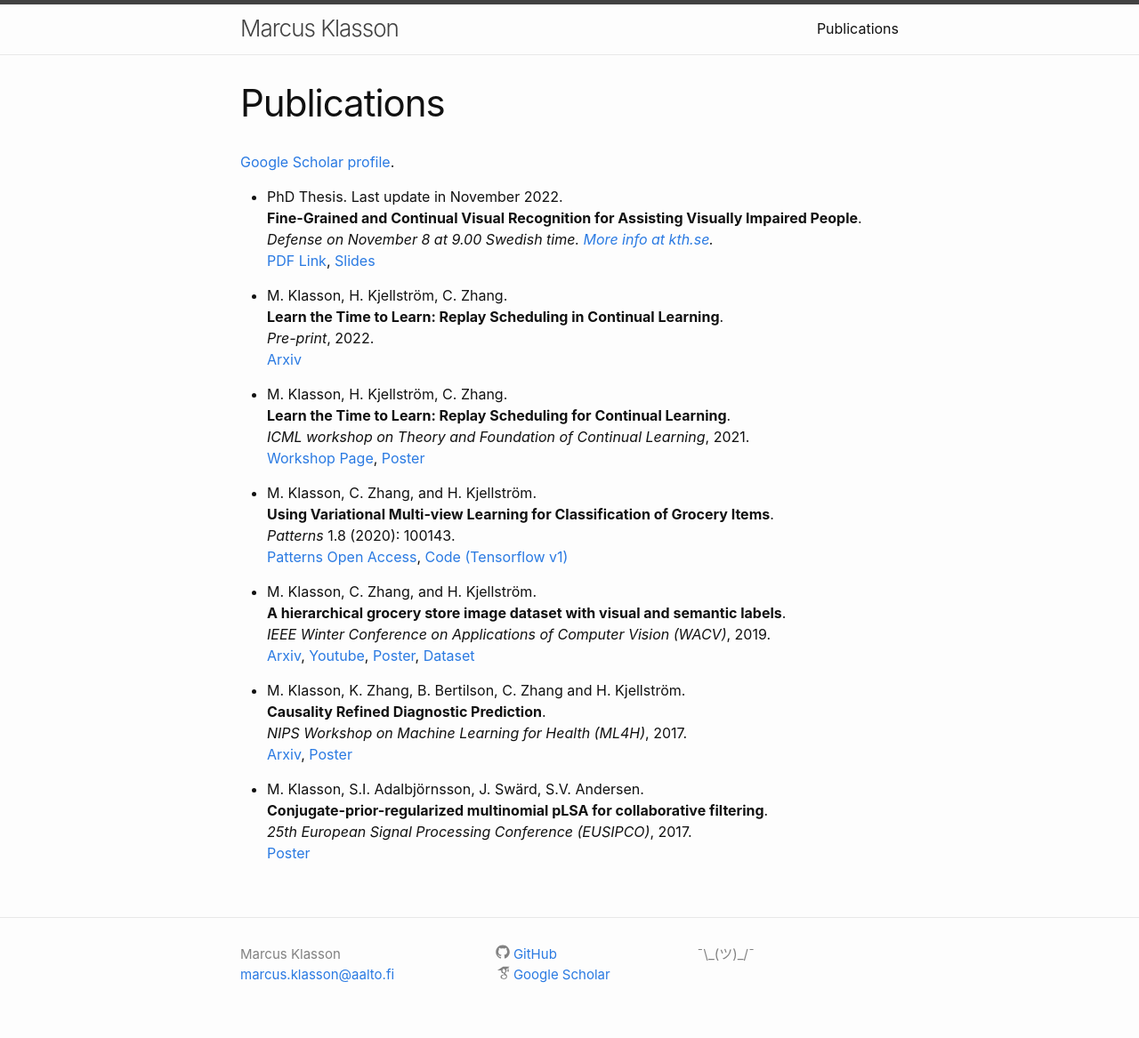
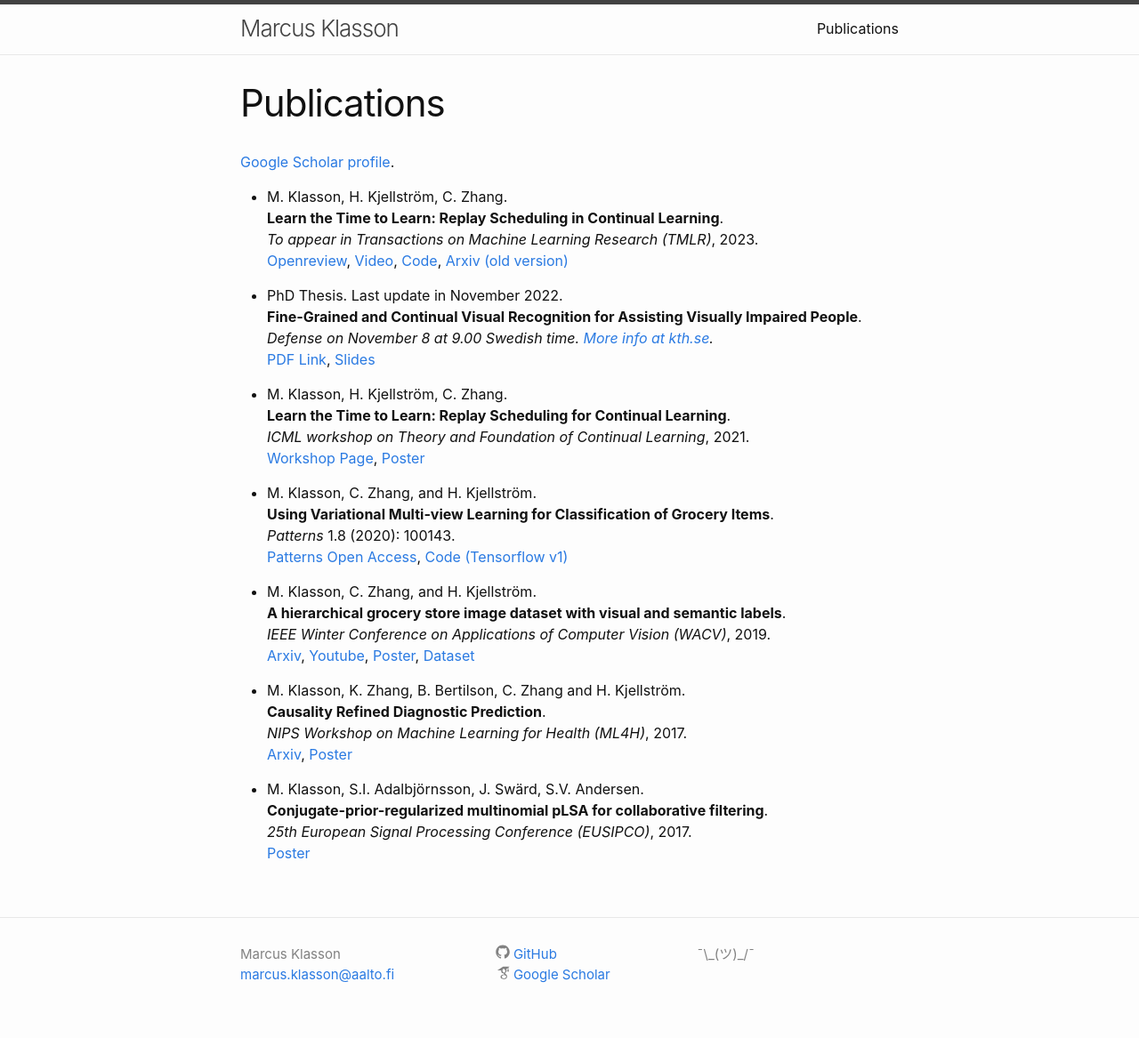
Before and after one commit to marcusklasson/marcusklasson.github.io, a Jekyll site: the page built from publications.md, in a window 1280 px wide. Shown: the whole page at 89% size. Built offline with Jekyll 4.4.1, drawn with Linux system fonts in a browser that asks for light colours.

Commit message:
updated info on tmlr paper and added links

```diff
--- a/publications.md
+++ b/publications.md
@@ -5,16 +5,19 @@ permalink: /publications/
 ---
 [Google Scholar profile](https://scholar.google.es/citations?user=H9VHxP4AAAAJ&hl=en).
 
+* M. Klasson, H. Kjellström,  C. Zhang.<br>
+**Learn the Time to Learn: Replay Scheduling in Continual Learning**.<br>
+*To appear in Transactions on Machine Learning Research (TMLR)*, 2023.<br>
+[Openreview](https://openreview.net/forum?id=Q4aAITDgdP),
+[Video](https://youtu.be/huCX46HqMl4),
+[Code](https://github.com/marcusklasson/replay_scheduling),
+[Arxiv (old  version)](https://arxiv.org/abs/2209.08660)
+
 * PhD Thesis. Last update in November 2022.<br>
 **Fine-Grained and Continual Visual Recognition for Assisting Visually Impaired People**.<br>
 *Defense on November 8 at 9.00 Swedish time. [More info at kth.se](https://www.kth.se/en/om/mot/kalender/fine-grained-and-continual-visual-recognition-for-assisting-visually-impaired-people-1.1199637?date=2022-11-08&orgdate=2022-11-08&length=1&orglength=1).*<br>
 [PDF Link](https://marcusklasson.github.io/files/phdthesis_MarcusKlasson.pdf),
 [Slides](https://marcusklasson.github.io/files/phdthesis_slides.pdf)
-
-* M. Klasson, H. Kjellström,  C. Zhang.<br>
-**Learn the Time to Learn: Replay Scheduling in Continual Learning**.<br>
-*Pre-print*, 2022.<br>
-[Arxiv](https://arxiv.org/abs/2209.08660)
 
 * M. Klasson, H. Kjellström,  C. Zhang.<br>
 **Learn the Time to Learn: Replay Scheduling for Continual Learning**.<br>
```
